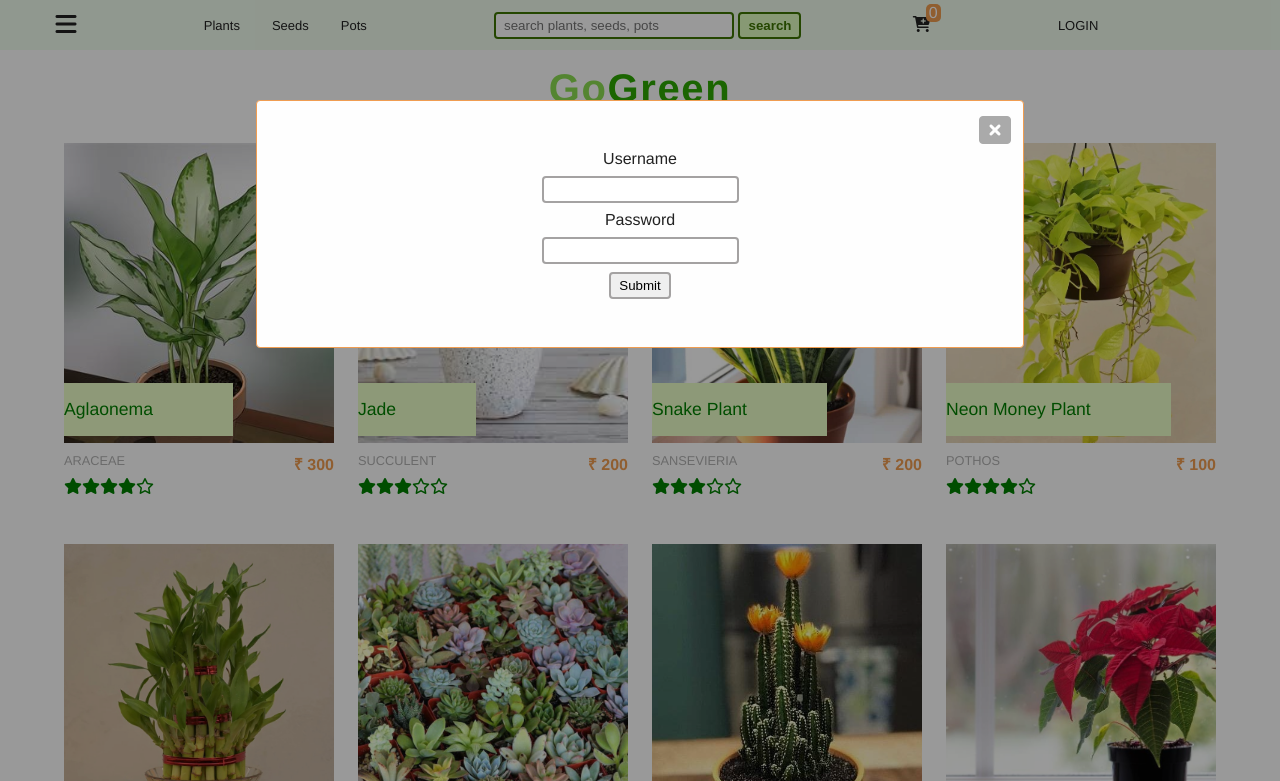
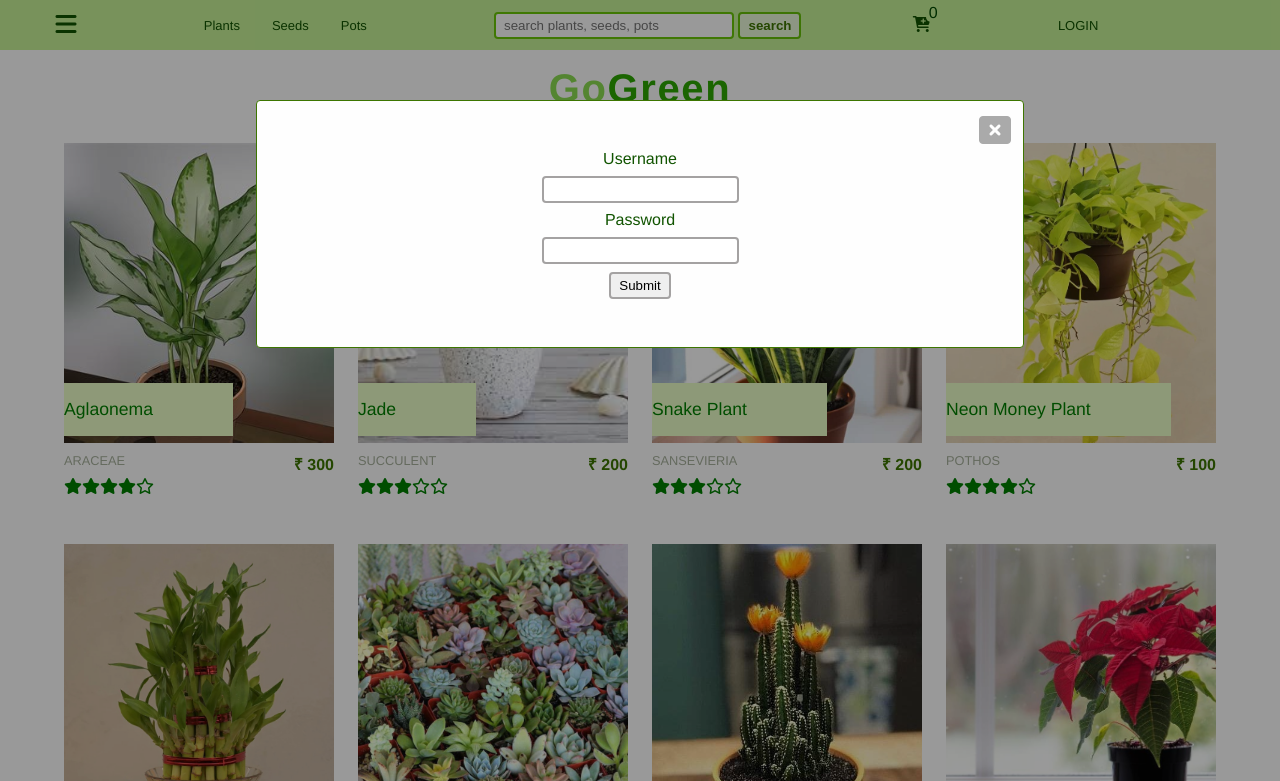
Before and after one commit to Ajita9496/jsproject, a plain HTML site: page index.html in a window 1280 px wide. Both pictures are taken after a click on the link "LOGIN". Shown: the top 781 px of the page. Drawn offline with Linux system fonts and the light colour scheme; a script that the page names is missing.

Commit message:
Update style.css

```diff
--- a/style.css
+++ b/style.css
@@ -1,7 +1,7 @@
 @import url("https://fonts.googleapis.com/css?family=Lato:400,700");
 
 :root {
-  --rootblack: #222222;
+  --rootblack: #115400;
   --rootwhite: #ffffff;
   --rootgrey: #ececec;
   --primarycolor: #f09d51;
@@ -34,8 +34,7 @@ a {
   top: 0;
   height: 50px;
   width: 100%;
-   background: #d1f1ae;
-  background: #2ad70412;
+  background: #c7f398;
   display: flex;
   z-index: 1;
   align-items: center;
@@ -69,8 +68,8 @@ a {
   position: absolute;
   top: -12px;
   right: -10px;
-  background: var(--primarycolor);
-  color: var(--rootwhite);
+  background: #c7f398;
+  color: rgb(0, 75, 0);
   border-radius: 5px;
   padding: 0 3px;
 }
@@ -121,7 +120,7 @@ a {
   position: absolute;
   top: 10%;
   right: 0;
-  background: var(--primarycolor);
+  background: #c7f398;
   font-weight: bold;
   text-transform: uppercase;
   padding: 0.75rem 0.5rem;
@@ -162,10 +161,10 @@ a {
   margin: 10px 0;
   font-weight: lighter;
   font-size: 0.8rem;
-  color: #b1b1b1;
+  color: #a7b19c;
 }
 .price {
-  color: var(--primarycolor);
+  color: #3D7600;
   margin-top: 10px;
   float: right;
 }
@@ -184,7 +183,7 @@ a {
   height: 100%;
   width: 100%;
   z-index: 2;
-  background: rgb(254, 157, 81, 0.5);
+  background: rgba(208, 247, 157, 0.5);
   transition: var(--mainTransition);
   visibility: hidden;
 }
@@ -195,7 +194,7 @@ a {
   height: 100%;
   width: 100%;
   z-index: 3;
-  background: rgb(231, 226, 221);
+  background: rgb(224, 255, 191);
   transition: var(--mainTransition);
   overflow: scroll;
   padding: 1.5rem;
@@ -249,9 +248,9 @@ a {
   margin: 0.5rem 0;
 }
 .remove-item {
-  color: grey;
+  color: rgb(227, 255, 201);
   cursor: pointer;
-  border: 1px solid rgb(97, 93, 93);
+  border: 1px solid rgb(195, 255, 169);
   padding: 0.125rem 0.25rem;
   margin-left: -0.25rem;
   border-radius: 0.25rem;
@@ -264,7 +263,7 @@ a {
 }
 .fa-plus-circle,
 .fa-minus-circle {
-  color: var(--primarycolor);
+  color:#3D7600;
 }
 
 .cart-footer {
@@ -282,7 +281,7 @@ a {
 .btn-clear, .btn-buy {
   text-transform: uppercase;
   font-size: 1.1rem;
-  background-color: var(--primarycolor);
+  background-color: #3D7600;
   padding: 0.5rem 1rem;
   border: none;
   letter-spacing: var(--rootspacing);
@@ -291,7 +290,7 @@ a {
 }
 .btn-clear:hover, .btn-buy:hover {
   background: #222222;
-  color: var(--primarycolor);
+  color: #3D7600;
 }
 
 .login-modal {
@@ -327,7 +326,7 @@ a {
   background-color: #fefefe;
   margin: auto;
   padding: 0.75rem;
-  border: 1px solid var(--primarycolor);
+  border: 1px solid #3D7600;
   border-radius: 0.25rem;
   display: flex;
   flex-direction: column;
@@ -373,7 +372,7 @@ input{
 
 input:focus{
   outline: none;
-  border: 0.125rem solid var(--primarycolor);
+  border: 0.125rem solid #3D7600;
 }
 
 .login{
@@ -389,10 +388,10 @@ input:focus{
 }
 .search-button{
   padding: 0.25rem 0.5rem;
-  border: 0.125rem solid  #3D7600;
+  border: 0.125rem solid  #67c107;
   border-radius: 0.25rem;
   color: #3D7600;
-  background: #E1FFC1;
+  background: #ebfadb;
   cursor: pointer;
   font-weight: bold;
 }
@@ -402,8 +401,8 @@ input:focus{
 }
 .search-input{
   width: 15rem;
-  border: 0.125rem solid  #3D7600;
-  color: #CBFF93;
+  border: 0.125rem solid  #6ac805;
+  color: #1f3b00;
 }
 
 .footer{
```
